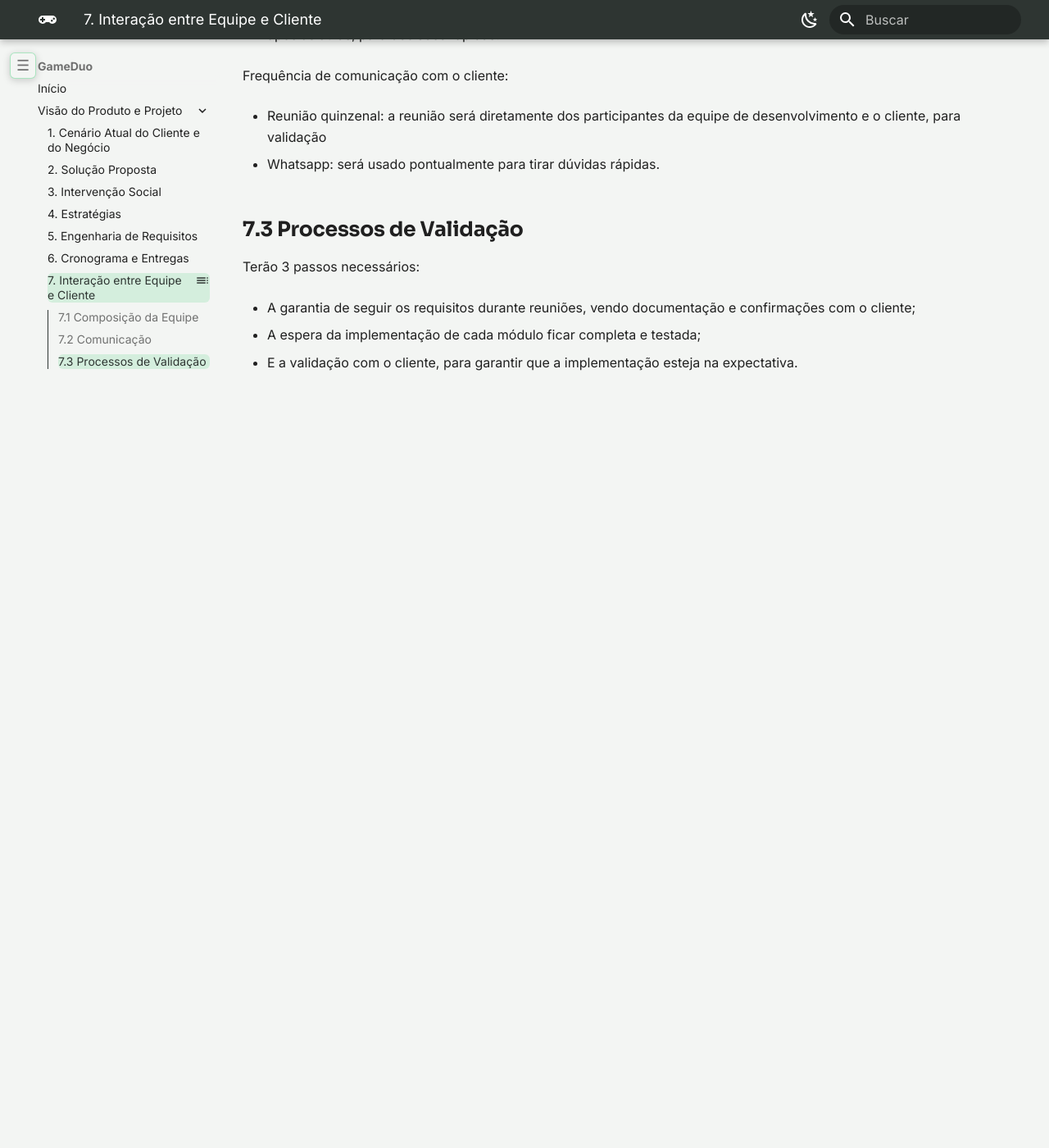
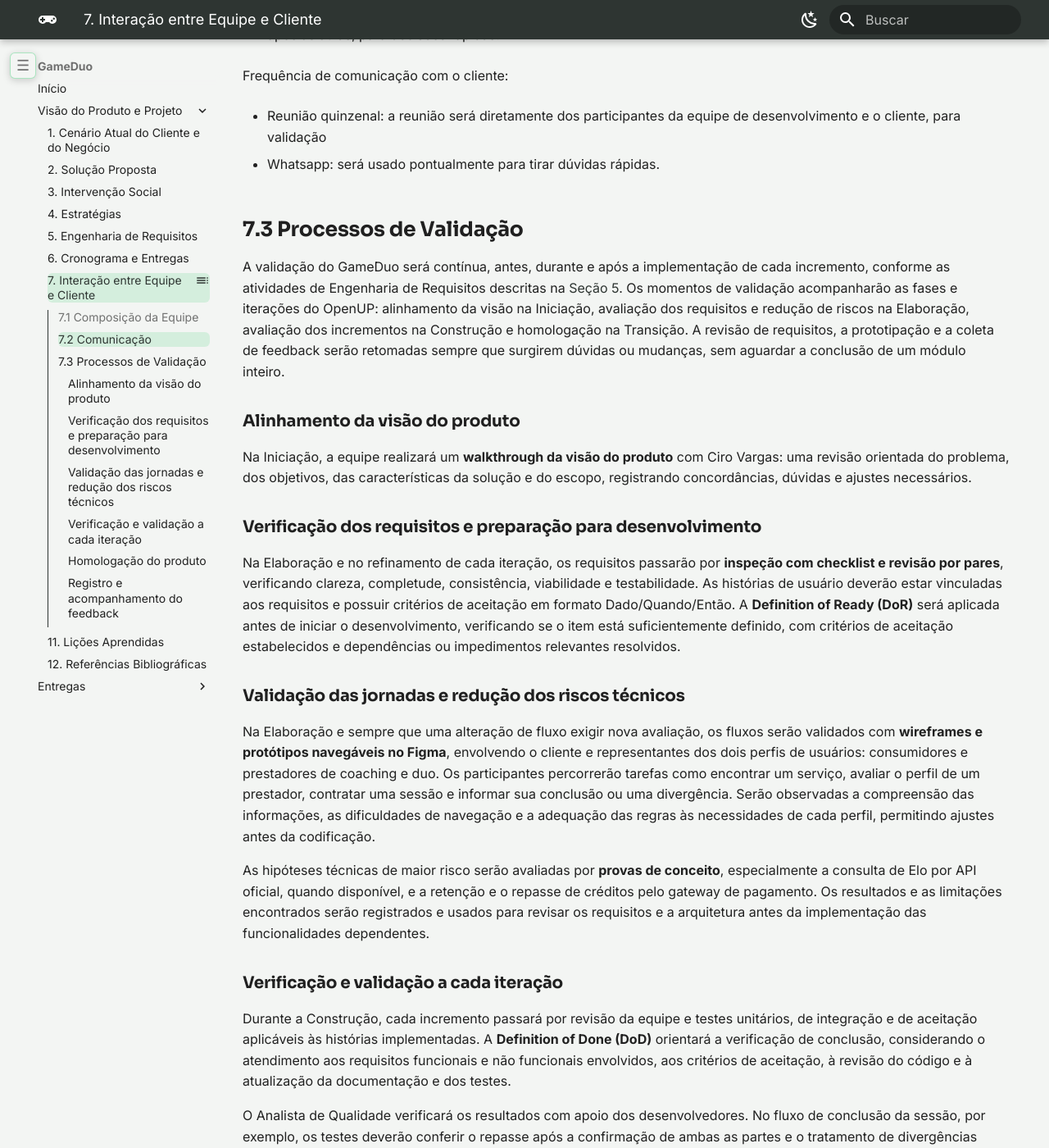
Before and after one commit to mdsreq-fga-unb/REQ-2026.2-T02-GameDuo, an MkDocs documentation site: the page built from docs/visao-produto/interacao-equipe.md, in a window 1280 px wide and 1400 px high, scrolled down 1545 px. Shown: the whole window at 82% size. Built offline with MkDocs 1.6.1 and Material for MkDocs 9.7.7, drawn with Linux system fonts in a browser that asks for light colours; before the commit the page ends 2032 px from its top, so only the background shows below that; some of the changed text lies outside the part shown.

Commit message:
docs: revisa processo de validação da seção 7.3

```diff
--- a/docs/visao-produto/interacao-equipe.md
+++ b/docs/visao-produto/interacao-equipe.md
@@ -47,10 +47,37 @@
 - Whatsapp: será usado pontualmente para tirar dúvidas rápidas.
 
 ## 7.3 Processos de Validação
-Terão 3 passos necessários:
 
-- A garantia de seguir os requisitos durante reuniões, vendo documentação e confirmações com o cliente;
+A validação do GameDuo será contínua, antes, durante e após a implementação de cada incremento, conforme as atividades de Engenharia de Requisitos descritas na [Seção 5](engenharia-requisitos.md). Os momentos de validação acompanharão as fases e iterações do OpenUP: alinhamento da visão na Iniciação, avaliação dos requisitos e redução de riscos na Elaboração, avaliação dos incrementos na Construção e homologação na Transição. A revisão de requisitos, a prototipação e a coleta de feedback serão retomadas sempre que surgirem dúvidas ou mudanças, sem aguardar a conclusão de um módulo inteiro.
 
-- A espera da implementação de cada módulo ficar completa e testada;
+### Alinhamento da visão do produto
 
-- E a validação com o cliente, para garantir que a implementação esteja na expectativa.
+Na Iniciação, a equipe realizará um **walkthrough da visão do produto** com Ciro Vargas: uma revisão orientada do problema, dos objetivos, das características da solução e do escopo, registrando concordâncias, dúvidas e ajustes necessários.
+
+### Verificação dos requisitos e preparação para desenvolvimento
+
+Na Elaboração e no refinamento de cada iteração, os requisitos passarão por **inspeção com checklist e revisão por pares**, verificando clareza, completude, consistência, viabilidade e testabilidade. As histórias de usuário deverão estar vinculadas aos requisitos e possuir critérios de aceitação em formato Dado/Quando/Então. A **Definition of Ready (DoR)** será aplicada antes de iniciar o desenvolvimento, verificando se o item está suficientemente definido, com critérios de aceitação estabelecidos e dependências ou impedimentos relevantes resolvidos.
+
+### Validação das jornadas e redução dos riscos técnicos
+
+Na Elaboração e sempre que uma alteração de fluxo exigir nova avaliação, os fluxos serão validados com **wireframes e protótipos navegáveis no Figma**, envolvendo o cliente e representantes dos dois perfis de usuários: consumidores e prestadores de coaching e duo. Os participantes percorrerão tarefas como encontrar um serviço, avaliar o perfil de um prestador, contratar uma sessão e informar sua conclusão ou uma divergência. Serão observadas a compreensão das informações, as dificuldades de navegação e a adequação das regras às necessidades de cada perfil, permitindo ajustes antes da codificação.
+
+As hipóteses técnicas de maior risco serão avaliadas por **provas de conceito**, especialmente a consulta de Elo por API oficial, quando disponível, e a retenção e o repasse de créditos pelo gateway de pagamento. Os resultados e as limitações encontrados serão registrados e usados para revisar os requisitos e a arquitetura antes da implementação das funcionalidades dependentes.
+
+### Verificação e validação a cada iteração
+
+Durante a Construção, cada incremento passará por revisão da equipe e testes unitários, de integração e de aceitação aplicáveis às histórias implementadas. A **Definition of Done (DoD)** orientará a verificação de conclusão, considerando o atendimento aos requisitos funcionais e não funcionais envolvidos, aos critérios de aceitação, à revisão do código e à atualização da documentação e dos testes.
+
+O Analista de Qualidade verificará os resultados com apoio dos desenvolvedores. No fluxo de conclusão da sessão, por exemplo, os testes deverão conferir o repasse após a confirmação de ambas as partes e o tratamento de divergências conforme as regras acordadas com o cliente. Regras ainda indefinidas deverão retornar ao refinamento, sem serem consideradas atendidas. Falhas identificadas serão registradas e corrigidas antes de o item ser considerado concluído.
+
+Ao final de cada iteração de Construção, nas reuniões quinzenais previstas na Seção 7.2, a equipe demonstrará o incremento verificado a Ciro Vargas. O cliente avaliará os fluxos com base nos critérios de aceitação definidos antes do desenvolvimento, registrando o resultado da validação e os ajustes necessários. Essas demonstrações permitirão revisar entregas parciais e orientar a próxima iteração.
+
+Consumidores e prestadores também participarão da avaliação dos incrementos relacionados às suas jornadas, por meio de execução de tarefas e coleta de feedback, dando continuidade à validação iniciada com os protótipos. A seleção dos participantes e o agendamento das sessões com usuários serão acordados pela equipe com o cliente, tanto para os protótipos quanto para os incrementos e a homologação.
+
+### Homologação do produto
+
+Na Transição, serão realizados testes de aceitação com o cliente e uso assistido com representantes dos dois perfis, avaliando a jornada integrada de oferta, busca, contratação e conclusão de uma sessão, incluindo o tratamento de disputas. Os resultados serão confrontados com os requisitos e critérios de aceitação do escopo acordado. O registro da homologação reunirá as evidências dos testes, o resultado da avaliação do cliente e as pendências identificadas, com os encaminhamentos acordados para correção ou evolução futura.
+
+### Registro e acompanhamento do feedback
+
+Em todos os momentos de validação, o **feedback será registrado e rastreado** em atas e itens de trabalho no GitHub, indicando data, participante ou perfil, artefato e versão avaliados, requisito ou história relacionada, observação, encaminhamento, responsável pelo acompanhamento e situação. Os ajustes serão vinculados ao backlog e à matriz de rastreabilidade, com atualização do histórico de revisão. Cada pendência será acompanhada até sua correção e nova validação, ou até o registro de uma decisão justificada sobre seu tratamento.
```
